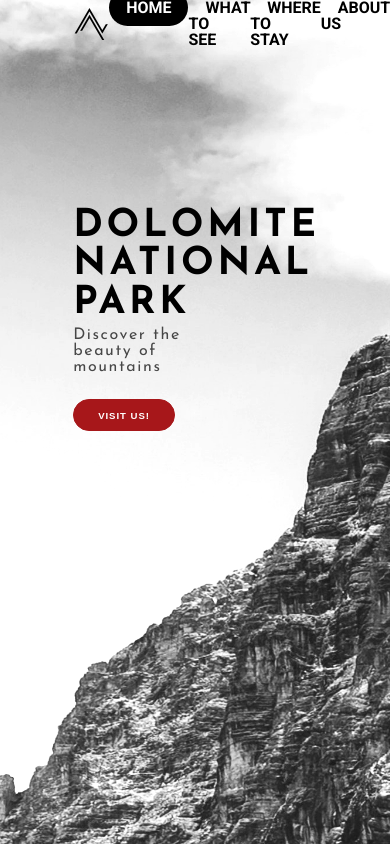
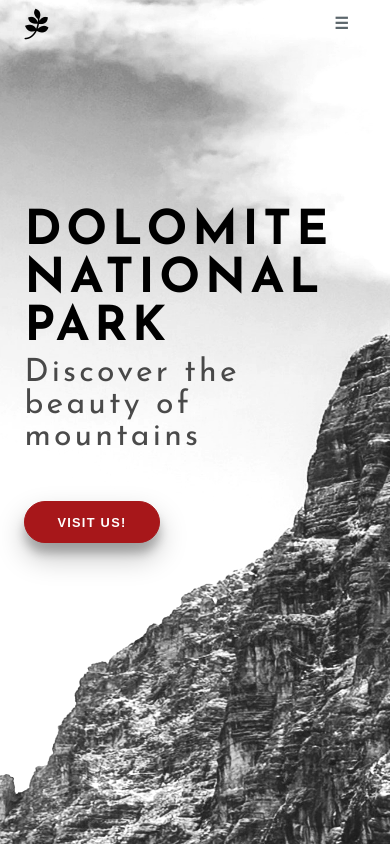
Before and after one commit to chmura303/dolomite-np, a plain HTML site: page index.html in a window 390 px wide. Drawn offline with Linux system fonts and the light colour scheme.

Commit message:
update-02

```diff
--- a/css/main.css
+++ b/css/main.css
@@ -84,7 +84,7 @@ table {
 }
 
 .nav-container {
-	grid-column: 4 / 14;
+	grid-column: 5 / 13;
 	display: flex;
 	flex-direction: row;
 	justify-content: space-between;
@@ -103,10 +103,34 @@ table {
 	font-weight: 700;
 }
 
+.nav-row ul li a {
+  color: #18272F;
+  position: relative;
+  text-decoration: none;
+	opacity: 0.7;
+}
+
+.nav-row ul li a::before {
+  content: '';
+  position: absolute;
+  width: 100%;
+  height: 0.25em;
+  border-radius: 0.25em;
+  background-color: #000;
+  bottom: 0;
+  left: 0;
+  transform-origin: right;
+  transform: scaleX(0);
+  transition: transform .3s ease-in-out;
+}
+
+.nav-row ul li a:hover::before {
+  transform-origin: left;
+  transform: scaleX(1);
+}
+
 .nav-row ul li a:hover {
-	border: 1px solid #000;
-	background-color: #000;
-	color: #fff;
+	opacity: 1;
 }
 
 .logo {
@@ -114,7 +138,7 @@ table {
 }
 
 .hero-content {
-	grid-column: 4 / 11;
+	grid-column: 5 / 10;
 	grid-row: 3;
 }
 
@@ -129,22 +153,31 @@ table {
 
 .hero-subtitle {
 	font-family: 'Josefin Sans', sans-serif;
-	font-size: 2em;
+	font-size: 2.5em;
 	font-weight: 400;
 	padding-bottom: 1.5em;
 	opacity: 0.7;
 	letter-spacing: 0.1em;
 }
 
-@media (max-width: 720px) {
+@media (max-width: 1130px) {
 	.hero-title {
-		font-size: 2.4em;
+		font-size: 3em;
 	}
 	.hero-subtitle {
-		font-size: 1em;
+		font-size: 2em;
 	}
 	.hero-button {
-		font-size: 0.6em;
+		font-size: 0.8em;
+	}
+	.nav-row li:nth-of-type(-n+4) {
+		display: none;
+	}
+	.nav-container {
+		grid-column: 2 / 16;
+	}
+	.hero-content {
+		grid-column: 2 / 11;
 	}
 }
 
@@ -158,15 +191,12 @@ table {
 	background-color: #A7171A;
 	color: #fff;
 	font-weight: 700;
+	box-shadow: 0 14px 28px rgba(0,0,0,0.25), 0 10px 10px rgba(0,0,0,0.22);
+	transition: all .5s;
 }
 
 .hero-button:hover {
 	border: #A7171A solid 1px;
+	color: #a7171a;
 	background-color: #fff;
-	color: #a7171a;
 }
-
-.active {
-	background-color: #000;
-	color: #fff;
-}
--- a/index.html
+++ b/index.html
@@ -4,7 +4,7 @@
   <meta charset="UTF-8">
   <meta http-equiv="X-UA-Compatible" content="IE=edge">
   <meta name="viewport" content="width=device-width, initial-scale=1.0">
-  <title>Dolomites National Park</title>
+  <title>Dolomite National Park</title>
   <link rel="icon" type="image/x-icon" href="/img/favicon.png">
   <link rel="stylesheet" href="/css/main.css">
   <script src="https://kit.fontawesome.com/bbd2f77825.js" crossorigin="anonymous"></script>
@@ -17,15 +17,16 @@
   <section class="hero">
 
     <div class="nav-container">
-      <h1 class="logo">
-        <a href="#"><i class="fa-brands fa-think-peaks"></i></a>
-      </h1>
+      <div class="logo">
+        <a href="#"><i class="fa-brands fa-pagelines"></i></a>
+      </div>
       <nav class="nav-row">
         <ul>
           <li><a class="active" href="index.html">Home</a></li>
           <li><a href="#">What to see</a></li>
           <li><a href="#">Where to stay</a></li>
           <li><a href="#">About us</a></li>
+          <li><a class="burger" href="#">&#9776;</a></li>
         </ul>
       </nav>
     </div>
```
Also changed, not shown: img/favicon.png.
